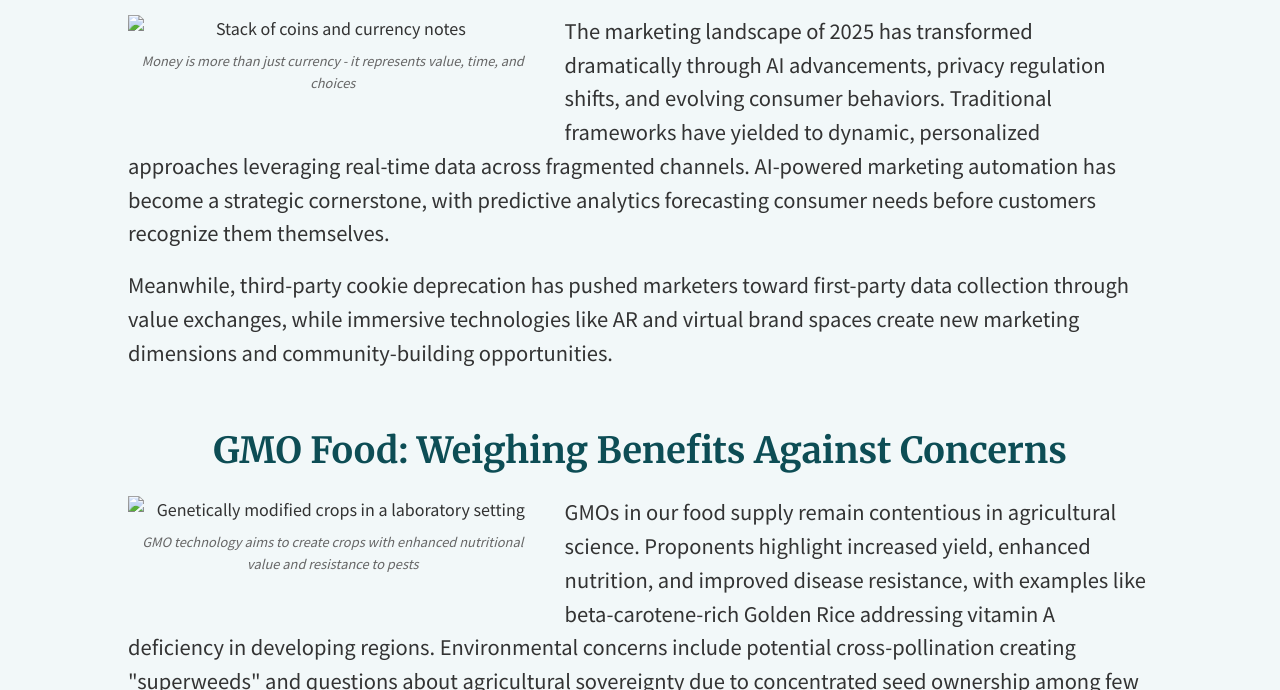
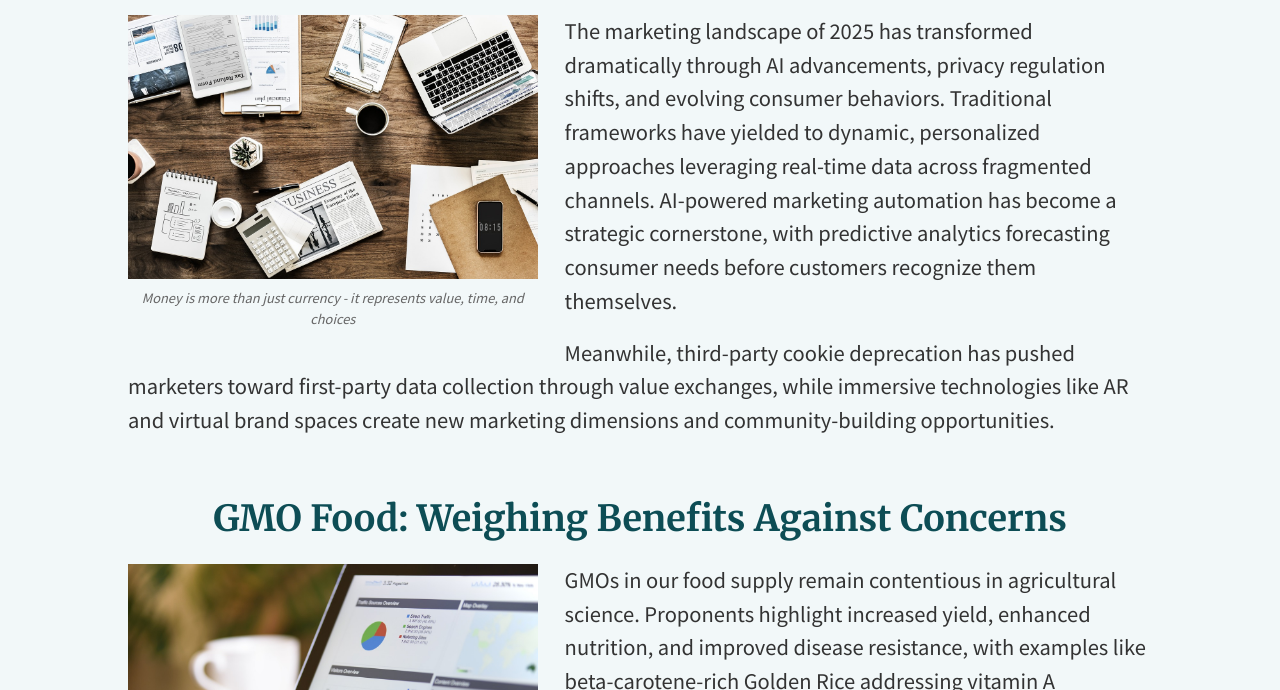
Before and after one commit to Rukw/hot-topics, a plain HTML site: page index.html in a window 1280 px wide. Shown: the part 490-1180 px from the top of the page. Drawn offline with Linux system fonts and the light colour scheme; the site is published under a folder, as on GitHub Pages, so addresses that start at the root find nothing.

Commit message:
Update home.html

```diff
--- a/partials/home.html
+++ b/partials/home.html
@@ -1,7 +1,7 @@
 <div class="article">
     <h2>The Value of Money</h2>
     <figure>
-        <img src="/img/desk313912712801.jpg" alt="Stack of coins and currency notes" />
+        <img src="img/desk313912712801.jpg" alt="Stack of coins and currency notes" />
         <figcaption>Money is more than just currency - it represents value, time, and choices</figcaption>
     </figure>
     <p>The marketing landscape of 2025 has transformed dramatically through AI advancements, privacy regulation shifts, and evolving consumer behaviors. Traditional frameworks have yielded to dynamic, personalized approaches leveraging real-time data across fragmented channels. AI-powered marketing automation has become a strategic cornerstone, with predictive analytics forecasting consumer needs before customers recognize them themselves.</p>
@@ -12,7 +12,7 @@
 <div class="article">
     <h2>GMO Food: Weighing Benefits Against Concerns</h2>
     <figure>
-        <img src="/img/digitalmarketing14334271280.jpg" alt="Genetically modified crops in a laboratory setting" />
+        <img src="img/digitalmarketing14334271280.jpg" alt="Genetically modified crops in a laboratory setting" />
         <figcaption>GMO technology aims to create crops with enhanced nutritional value and resistance to pests</figcaption>
     </figure>
     <p>GMOs in our food supply remain contentious in agricultural science. Proponents highlight increased yield, enhanced nutrition, and improved disease resistance, with examples like beta-carotene-rich Golden Rice addressing vitamin A deficiency in developing regions. Environmental concerns include potential cross-pollination creating "superweeds" and questions about agricultural sovereignty due to concentrated seed ownership among few corporations.
@@ -24,7 +24,7 @@
 <div class="article">
     <h2>The World in 2100: Navigating Our Possible Futures</h2>
     <figure>
-        <img src="/img/apples18411321280.jpg" alt="Futuristic city with green technology integration" />
+        <img src="img/apples18411321280.jpg" alt="Futuristic city with green technology integration" />
         <figcaption>Our vision of 2100 balances technological advancement with environmental sustainability</figcaption>
     </figure>
     <p>By 2100, Earth faces multiple potential futures determined by our actions on climate, technology, and social organization. Temperature increases between 1.5°C and 4.5°C could bring sea level rise and extreme weather, though emerging technologies might enable effective decarbonization. With global population projected to stabilize around 10-11 billion, aging demographics will require reimagined economic systems while automation transforms labor markets beyond recognition.
```
